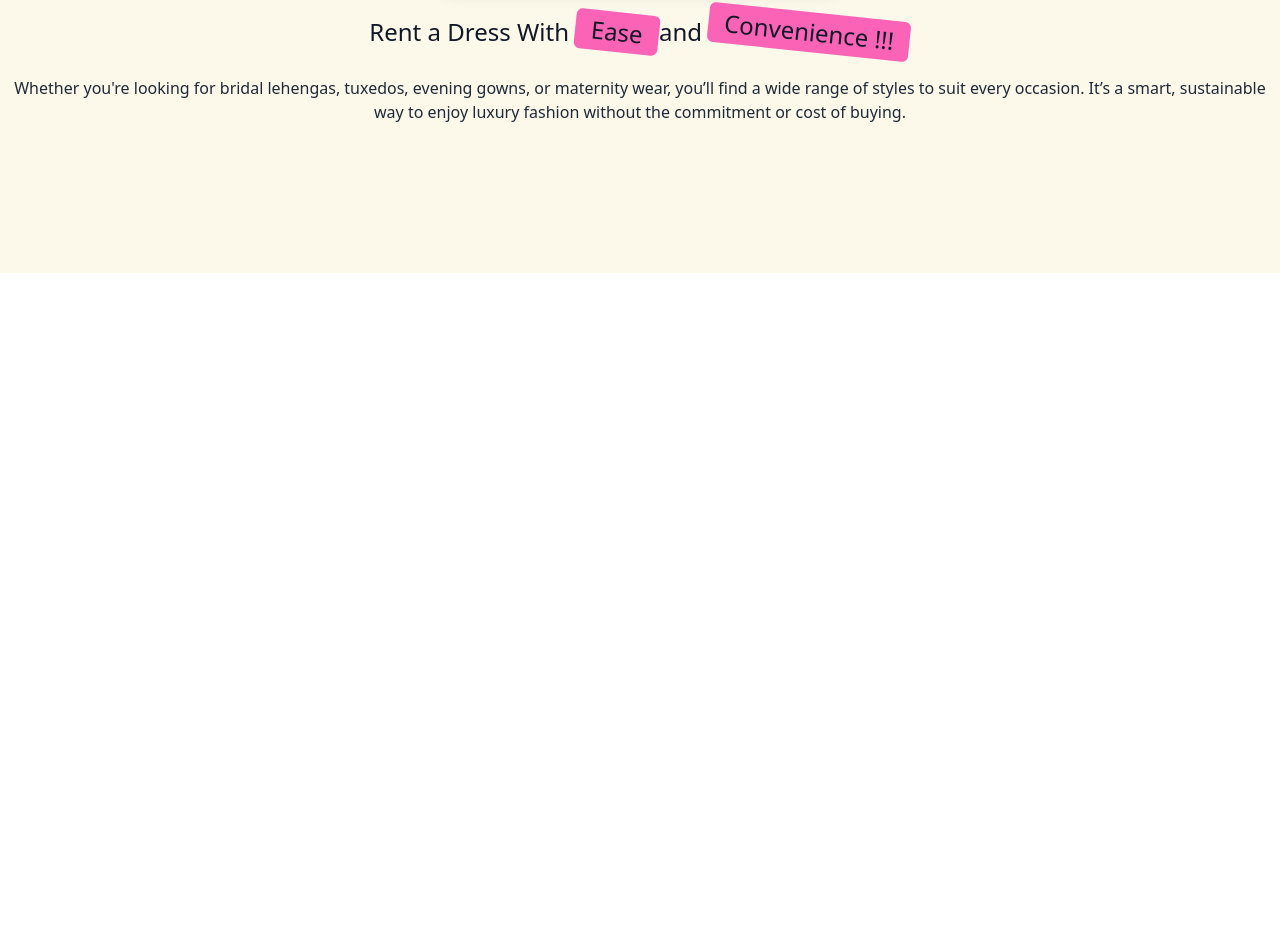
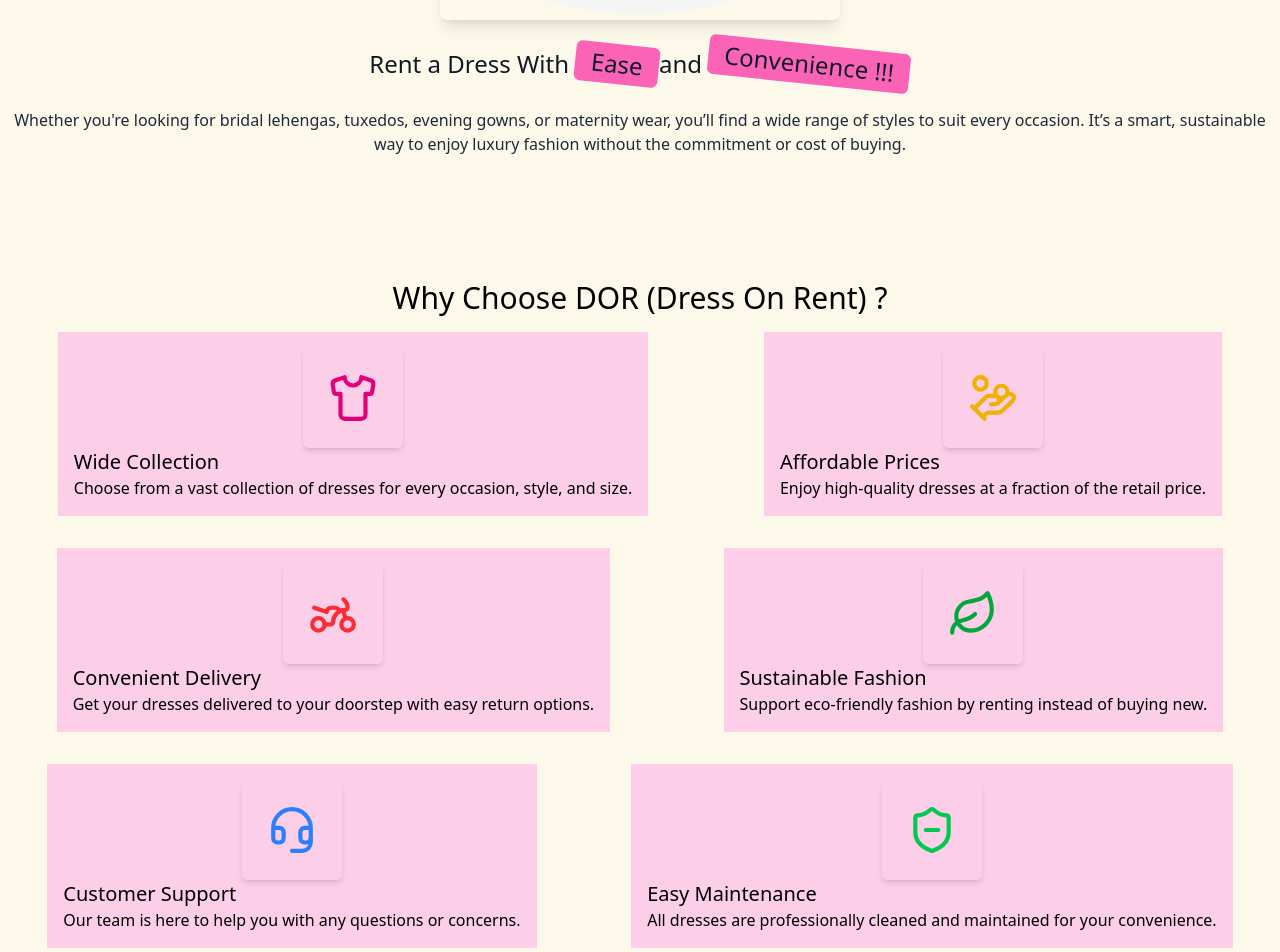
Before and after one commit to tanu2472/tailwind_css, a React (Vite) app: page / in a window 1280 px wide. Shown: the part 527-1479 px from the top of the page. Before the commit the page ends 800 px from the top, so only its background shows below. Built offline with nearby package versions, Linux system fonts and the light colour scheme.

Commit message:
Features added

```diff
--- a/package.json
+++ b/package.json
@@ -11,6 +11,7 @@
   },
   "dependencies": {
     "@tailwindcss/vite": "^4.1.14",
+    "lucide-react": "^0.545.0",
     "react": "^19.1.1",
     "react-dom": "^19.1.1",
     "react-router": "^7.9.4",
--- a/src/components/FeaturesSection.jsx
+++ b/src/components/FeaturesSection.jsx
@@ -1,11 +1,67 @@
-import React from 'react'
+import {Shirt, HandCoins, Motorbike,Leaf,Headset,ShieldMinus} from 'lucide-react';
+
+
+const FEATURES_CONFIG = [
+  {
+    title: 'Wide Collection',
+    description: 'Choose from a vast collection of dresses for every occasion, style, and size.',
+    icon: <Shirt className='h-[50px] w-[50px] text-pink-600'/>,
+  },
+  {
+    title: 'Affordable Prices',
+    description: 'Enjoy high-quality dresses at a fraction of the retail price.',
+    icon: <HandCoins className='h-[50px] w-[50px] text-yellow-500'/>,
+
+  },
+  {
+    title: 'Convenient Delivery',
+    description: 'Get your dresses delivered to your doorstep with easy return options.',
+    icon: <Motorbike className='h-[50px] w-[50px] text-red-500'/>,
+
+  },
+  {
+    title: 'Sustainable Fashion',
+    description: 'Support eco-friendly fashion by renting instead of buying new.',
+    icon: <Leaf className='h-[50px] w-[50px] text-green-600' />,
+
+  },
+  {
+    title: 'Customer Support',
+    description: 'Our team is here to help you with any questions or concerns.',
+    icon: <Headset className='h-[50px] w-[50px] text-blue-500'/>,
+
+  },
+  {
+    title: 'Easy Maintenance',
+    description: 'All dresses are professionally cleaned and maintained for your convenience.',
+    icon: <ShieldMinus className='h-[50px] w-[50px] text-green-500'/>,
+
+  }
+];
 
 function FeaturesSection() {
   return (
     <div>
+      <h2 className='text-center text-3xl pt-[100px]'>
+         Why Choose DOR (Dress On Rent) ?
+      </h2>
+      <div className='flex flex-wrap justify-around '>
+        {FEATURES_CONFIG.map((featureObj) => {
+             const { title, description, icon ,iconColor} = featureObj;
 
+          return (
+          <div key={title}className='bg-pink-200 m-4 p-4'>
+            <div className=" flex justify-center items-center w-[100px] h-[100px]
+            bg-white-400 mx-auto shadow-md rounded-md">{icon}</div>
+            <h3 className={"text-xl"} > {title}</h3>
+            <p>{description}</p>
+           </div>
+        );
+
+        })}
+      </div>
     </div>
-  )
+  );
 }
 
-export default FeaturesSection
+export default FeaturesSection;
--- a/src/components/Navbar.jsx
+++ b/src/components/Navbar.jsx
@@ -3,10 +3,10 @@ function navbar() {
   return (
     <div className="static top-0  bg-[rgb(255,164,164)] py-4 px-10 border-b-3 border-pink-500 shadow-md" >
 
-        <span className="text-2xl font-semibold text-gray-800 flex items-center">
+        <span className="text-5xl  font-semibold text-pink-600 flex items-center">
 
-            <img src={imgLogo} alt="logo" className="h-10 w-10 inline-block mr-2"
-            />Rent A Dress</span></div>
+            <img src={imgLogo} alt="logo" className="h-10 w-10  inline-block mr-2"
+            />  DOR</span> <span className="text-center p-12"> Dress on  Rent </span> </div>
   );
 }
 
```
Also changed, not shown: 2 other files (tests, documents, lock files or other folders).
